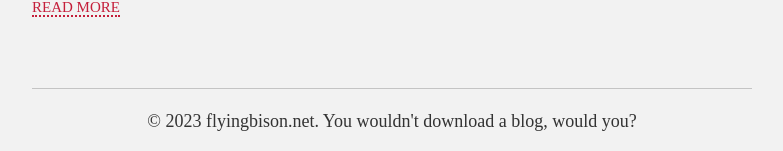
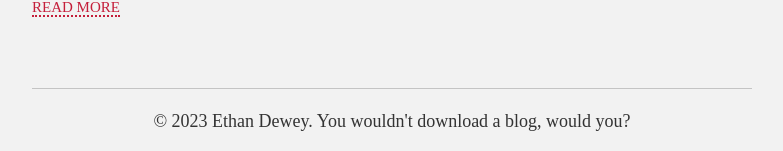
Before and after one commit to conjuredbytes/conjuredbytes.github.io, a Jekyll site: the page built from index.html, in a window 1280 px wide. Shown: the part 1043-1194 px from the top of the page, without its empty margins (248-1031 px from the left). Built offline with Jekyll 4.4.1, drawn with Linux system fonts in a browser that asks for light colours; some web fonts are replaced.

Commit message:
Update default.html

```diff
--- a/_layouts/default.html
+++ b/_layouts/default.html
@@ -51,7 +51,7 @@ layout: compress
     <div class="wrapper-footer">
       <div class="container">
         <footer class="footer">
-          © 2023 flyingbison.net. You wouldn't download a blog, would you?
+          © 2023 Ethan Dewey. You wouldn't download a blog, would you?
         </footer>
       </div>
     </div>
```
